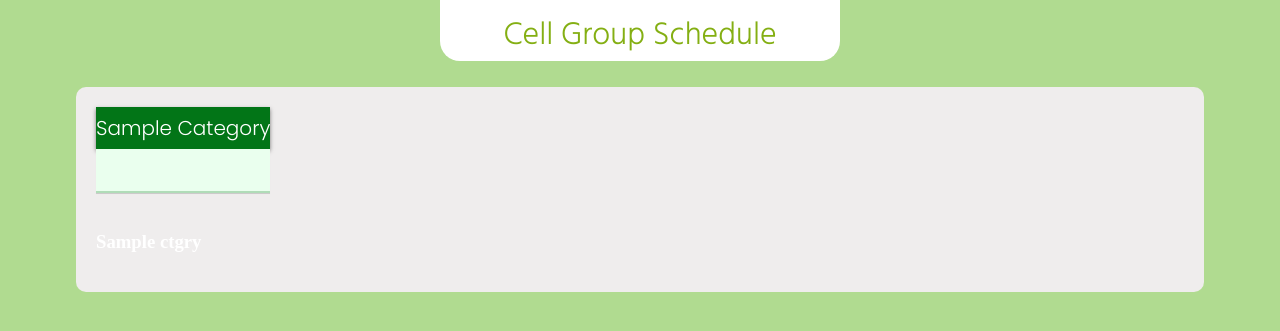
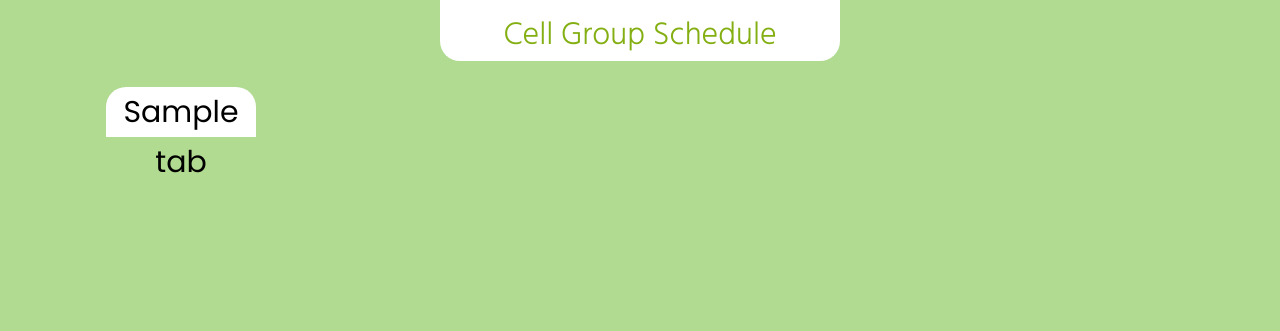
Before and after one commit to pacbac/cgscheduler, a Django app: template templates/index.html in a window 1280 px wide. Shown: the top 331 px of the page. Run offline with Django 3.2, Linux system fonts and the light colour scheme; the template is opened without the code that fills it: most values are stand-ins (such as "Sample title", 1, 10 or a date in 2020); style sheets or scripts are compiled from the project's sources; some libraries are stand-ins or nearby versions.

Commit message:
Added tabs layout

```diff
--- a/assets/styles/style.scss
+++ b/assets/styles/style.scss
@@ -34,10 +34,40 @@
   padding-top: 10px;
 }
 
+.center-content {
+  margin: 2% auto 4% auto;
+  width: 85%;
+  position: relative;
+}
+
+.yr-tabs {
+  padding-left: 10px;
+  display: flex;
+
+  > .yr-lbl {
+    $height: 50px;
+    @include dimensions(150px, $height);
+    @include textCenter($height);
+
+    border-radius: 20px 20px 0 0;
+    background-color: white;
+    cursor: pointer;
+    font: {
+      family: Poppins;
+      size: 30px;
+    }
+  }
+
+  > .selected-yr {
+    background-color: $dark-green;
+    color: white;
+  }
+}
+
 .notebook {
   @include border(none, black, 1px, 10px);
-  margin: 2% auto 4% auto;
-  width: 85%;
+  margin: 0;
+  width: 100%;
   min-height: 150px;
   color: white;
   background-color: $darkish-white;
@@ -45,6 +75,10 @@
   display: flex;
   flex-direction: row;
   flex-wrap: wrap;
+
+  &:not(.selected-notebook) {
+    display: none;
+  }
 }
 
 @each $category in $categories {
--- a/templates/index.html
+++ b/templates/index.html
@@ -12,23 +12,33 @@
     {% endif %}
   </head>
   <body>
+    {% now "Y" as selectedYr %} {# selectedYr is a string #}
     <h1 class="heading">Cell Group Schedule</h1>
-    <div class="notebook">
+    <div class="center-content">
+      <div class="yr-tabs">
+        {% for yr in tabs %}
+          <div class="{% if yr == selectedYr %}selected-yr{% endif %} yr-lbl">
+            {{ yr }}
+          </div>
+        {% endfor %}
+      </div>
+      {% for yr in tabs %}
+        <div class="notebook {% if yr == selectedYr %}selected-notebook{% endif %}" id="{{ yr }}-notebook">
           {% for category in categories %}
             <div class="{{ category }}">
               <div class="navbar">{{ category }}</div>
               <div class="info">
-            {% for date in dates %}
+                {% for date in dates|get_item:yr %}
                   <div class="element element{{ forloop.counter0 }}">
                     {% if category == "dates" %}
-                  {% if date in edits and "newDate" in edits|get_item:date %}
-                    {{ edits|get_item:date|get_item:"newDate" }}
+                      {% if date in edits|get_item:yr and "newDate" in edits|get_item:yr|get_item:date %}
+                        {{ edits|get_item:yr|get_item:date|get_item:"newDate" }}
                       {% else %}
                         {{ date }}
                       {% endif %}
                     {% else %}
-                  {% if date in edits and category in edits|get_item:date %}
-                    {{ edits|get_item:date|get_item:category }}
+                      {% if date in edits|get_item:yr and category in edits|get_item:yr|get_item:date %}
+                        {{ edits|get_item:yr|get_item:date|get_item:category }}
                       {% endif %}
                     {% endif %}
                   </div>
@@ -48,11 +58,11 @@
             </div>
           {% endif %}
           <div class="entries-pool">
-        {% for ctgry in entries %}
+            {% for ctgry in entries|get_item:yr %}
               <div class="{{ ctgry }}-entries">
                 <h3>{{ ctgry }}</h3>
                 <div class="entries">
-              {% for entry in entries|get_item:ctgry %}
+                  {% for entry in entries|get_item:yr|get_item:ctgry %}
                     {{ entry }}<br>
                   {% endfor %}
                 </div>
@@ -60,6 +70,8 @@
             {% endfor %}
           </div>
         </div>
+      {% endfor %}
+    </div>
   </body>
   <!-- <footer>
     Made by Clayton Chu
```
Also changed, not shown: home/views.py (+9 -8 lines), 2 other files. Lines whose indentation alone changed are shown as unchanged.
